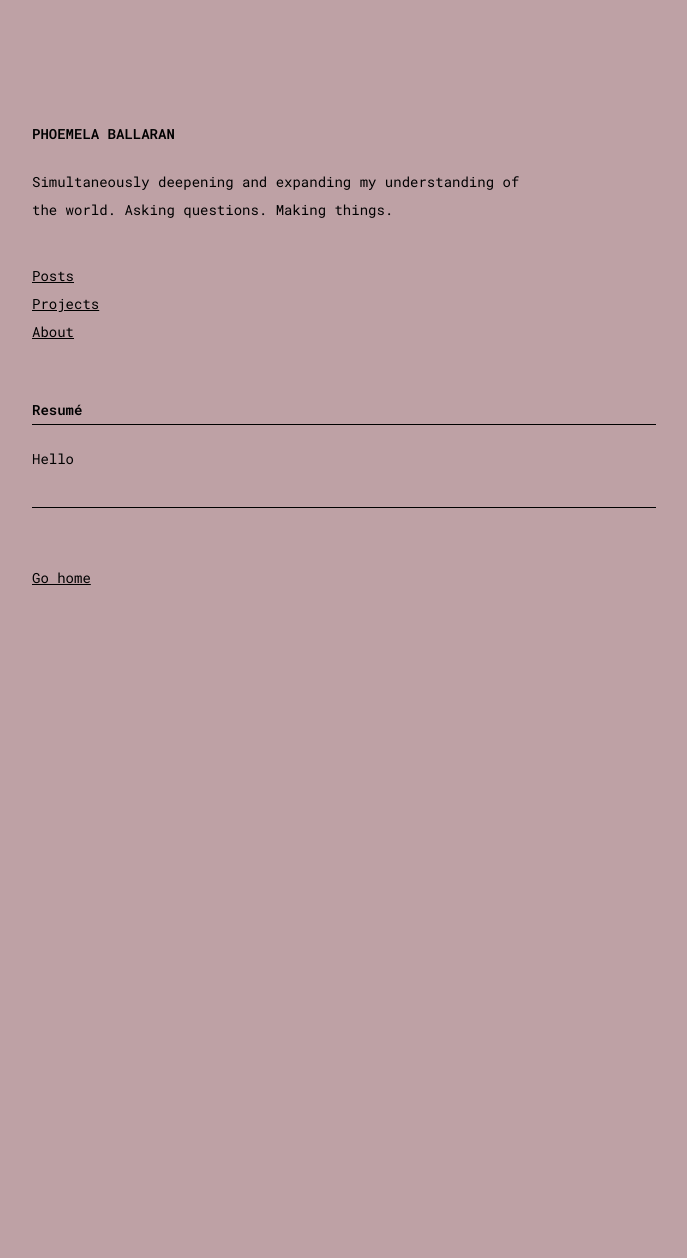
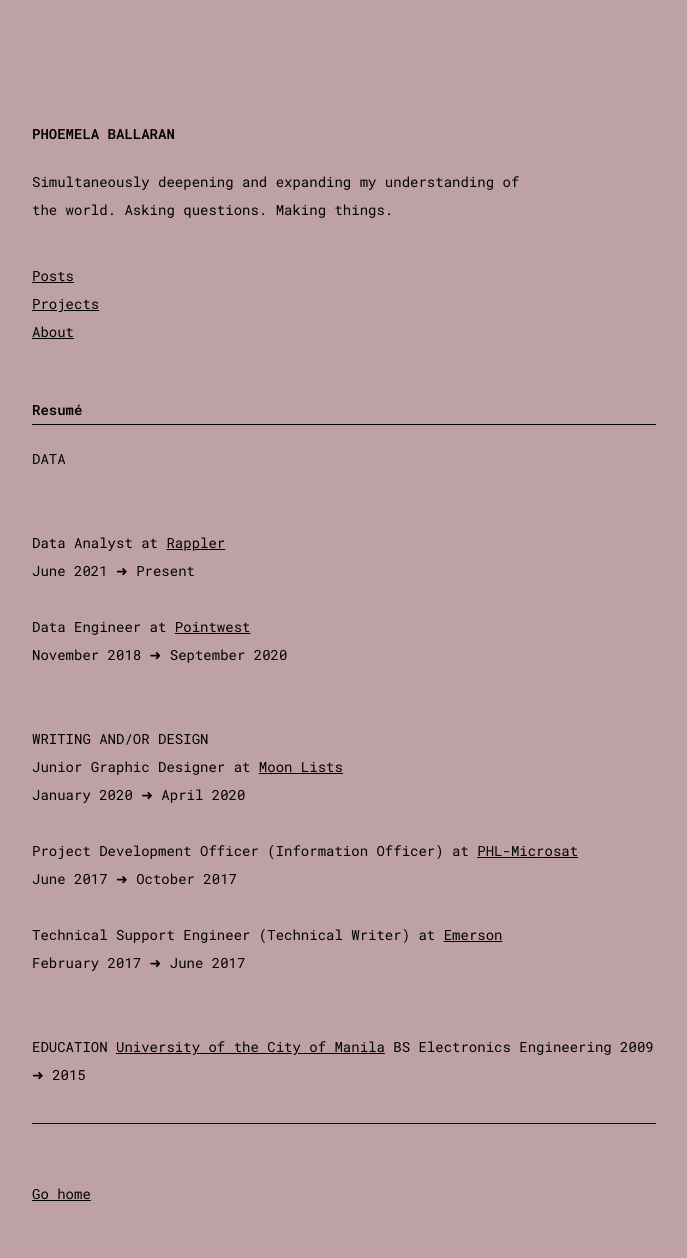
Before and after one commit to comoballar/phoemelaballaran.github.io, a Jekyll site: the page built from resume.md, in a window 1280 px wide. Shown: the whole page, without its empty margins (88-775 px from the left). Built offline with Jekyll 4.4.1, drawn with Linux system fonts in a browser that asks for light colours; before the commit the page ends 900 px from its top, so only the background shows below that.

Commit message:
Update resume.md

```diff
--- a/resume.md
+++ b/resume.md
@@ -3,4 +3,26 @@ layout: page
 title:  Resumé
 permalink: /resume/
 ---
-Hello
+
+DATA
+<br><br>
+<br>Data Analyst at <a href="https://www.rappler.com" target="_blank">Rappler</a>
+<br>June 2021 ➜ Present
+<br>
+<br>Data Engineer at <a href="https://pointwest.com.ph" target="_blank">Pointwest</a>
+<br>November 2018 ➜ September 2020
+<br><br><br>
+WRITING AND/OR DESIGN
+<br>Junior Graphic Designer at <a href="https://moonlists.com" target="_blank">Moon Lists</a>
+<br>January 2020 ➜ April 2020
+<br>
+<br>Project Development Officer (Information Officer) at <a href="https://phl-microsat.upd.edu.ph" target="_blank">PHL-Microsat</a>
+<br>June 2017 ➜ October 2017
+<br>
+<br>Technical Support Engineer (Technical Writer) at <a href="https://www.emerson.com" target="_blank">Emerson</a>
+<br>February 2017 ➜ June 2017
+<br><br><br>
+EDUCATION
+<a href="https://plm.edu.ph" target="_blank">University of the City of Manila</a>
+BS Electronics Engineering
+2009 ➜ 2015
```
